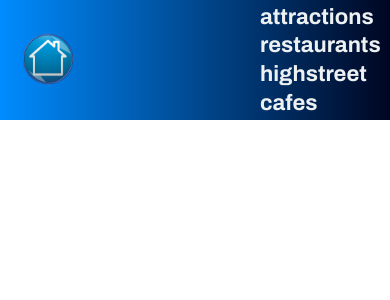
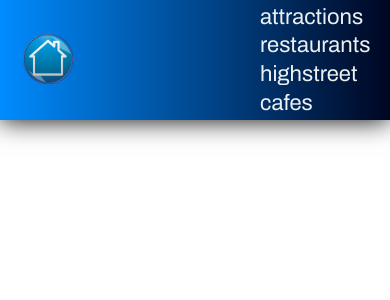
Before and after one commit to StevieV1903/react-dunbar-pages, a React (Create React App) app: page / in a window 390 px wide. Shown: the top 300 px of the page. Built offline with nearby package versions, Linux system fonts and the light colour scheme; grey boxes are pictures that could not be loaded.

Commit message:
responsive nav content adjusted

```diff
--- a/src/components/NavBarComponent/Navbar.css
+++ b/src/components/NavBarComponent/Navbar.css
@@ -10,6 +10,7 @@
     top: 0;
     width: 100%;
     height: 120px;
+    box-shadow: 0 0 25px 0 black;
   }
 
   .navbar-home {
@@ -32,24 +33,47 @@
   }
 
   .navlink {
-    color: #edf1f2;
+    /* color: #edf1f2; */
     font-family: 'Archivo', sans-serif;
     font-weight: bold;
     font-size: 26px;
-    padding-top: 35px;
+    /* padding-top: 35px;
     padding-bottom: 35px;
     padding-right: 15px;
-    padding-left: 15px;
+    padding-left: 15px; */
     margin-right: 1.5em;
     transition: 0.5s;
     width: 100%;
+
+    position: relative;
+    padding: 4px 0;
+    color: #ecf0f1;
   }
 
+.navlink::after {
+      position: absolute;
+      content: "";
+      top: 100%;
+      left: 0;
+      width: 100%;
+      height: 3px;
+      background: #3498db;
+      transform: scaleX(0);
+      transform-origin: right;
+      transition: transform 0.5s;
+    }
+
+
   .navlink:hover {
-    background-color: #008299;
-    text-decoration: underline;
     font-size: 28px;
+    color: #95a5a6;
   }
+
+  .navlink:hover::after {
+    transform: scaleX(1);
+    transform-origin: left;
+  }
+
 
 
 
@@ -87,7 +111,19 @@
 
     .navlink:hover {
       font-size: 24px;
+      color: #95a5a6;
+      text-decoration: underline;
+      text-decoration-color: #3498db;
     }
+
+    .navlink::after {
+      content: none;
+    }
+
+    .navlink:hover::after {
+      content: none;
+    }
+
 
     .navbar-nav {
       flex-wrap: wrap;
@@ -106,6 +142,7 @@
     .navlink {
       font-size: 22px;
       line-height: 1.3;
+      font-weight: normal;
     }
     .navlink:hover {
       font-size: 22px;
```
